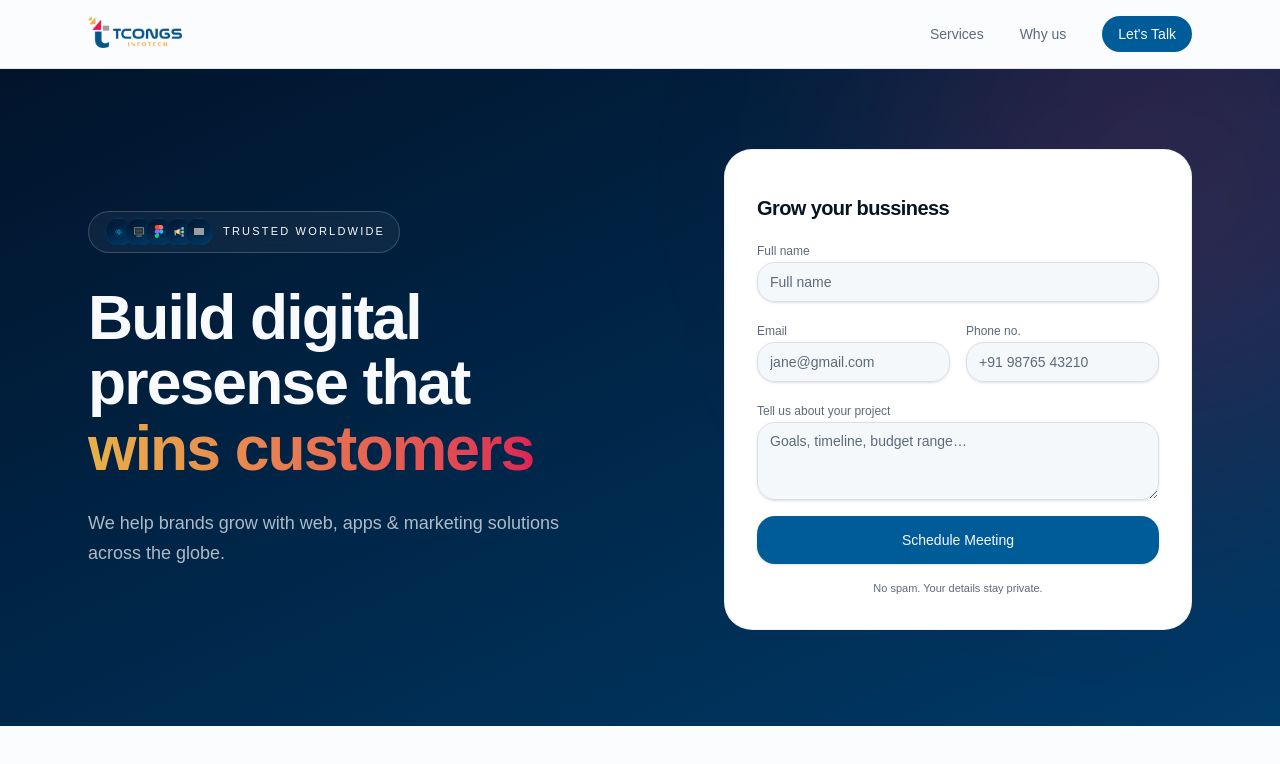
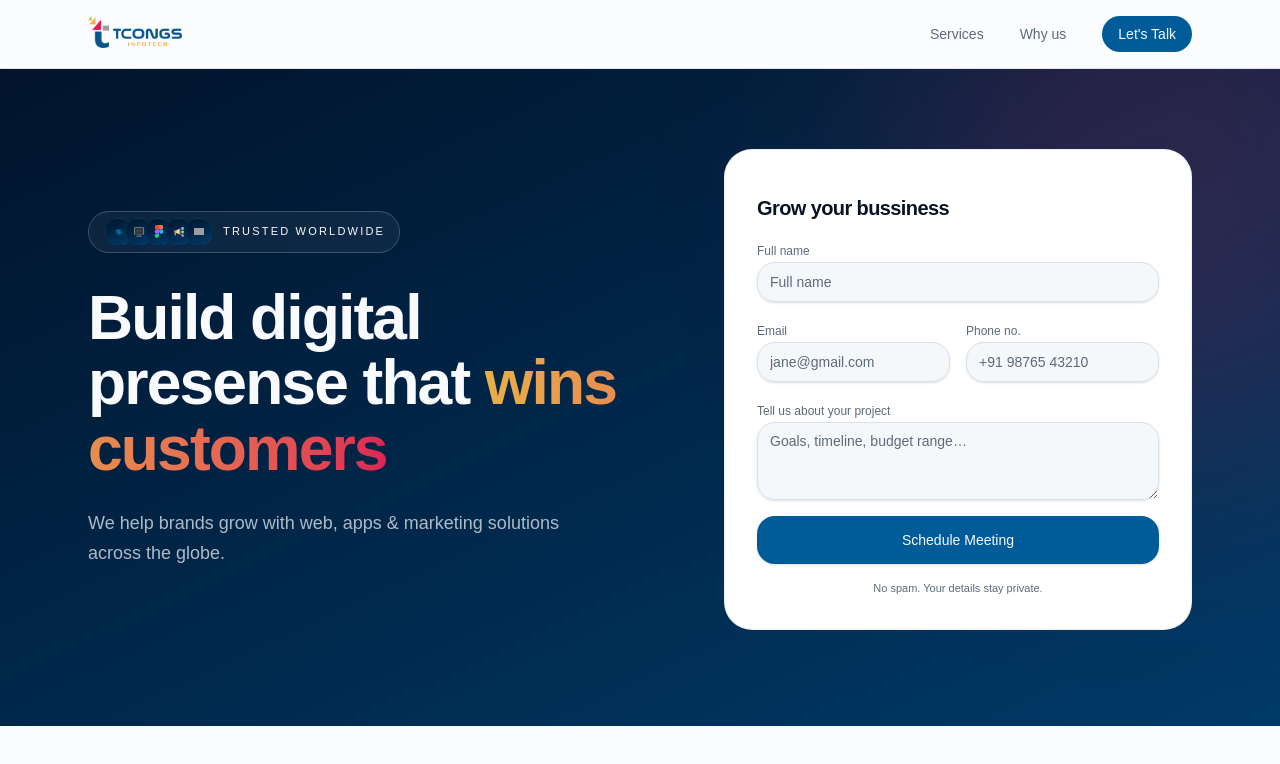
Before and after one commit to shubhamnar93/tcongs-redesgin, a Next.js app: page / in a window 1280 px wide. Shown: the top 764 px of the page. Built offline with nearby package versions, Linux system fonts and the light colour scheme; grey boxes are pictures that could not be loaded.

Commit message:
header size increased

```diff
--- a/src/components/Hero.tsx
+++ b/src/components/Hero.tsx
@@ -9,7 +9,7 @@ export const Hero = () => {
       <div className="relative mx-auto grid max-w-6xl gap-8 px-5 sm:px-6 lg:grid-cols-[1.1fr_0.9fr] lg:items-center lg:gap-16">
         <div className="order-1 text-brand-foreground">
           <Badge />
-          <h1 className="mt-5 max-w-[15ch] text-2xl font-bold leading-[1.05] sm:text-[2.6rem] md:mt-8 md:text-[3.9rem]">
+          <h1 className="mt-5 text-4xl font-bold leading-[1.05] sm:text-[2.6rem] md:mt-8 md:text-[3.9rem]">
             Build digital presense that{' '}
             <span className="bg-gradient-to-r from-gold to-crimson bg-clip-text text-transparent"
             >
```
